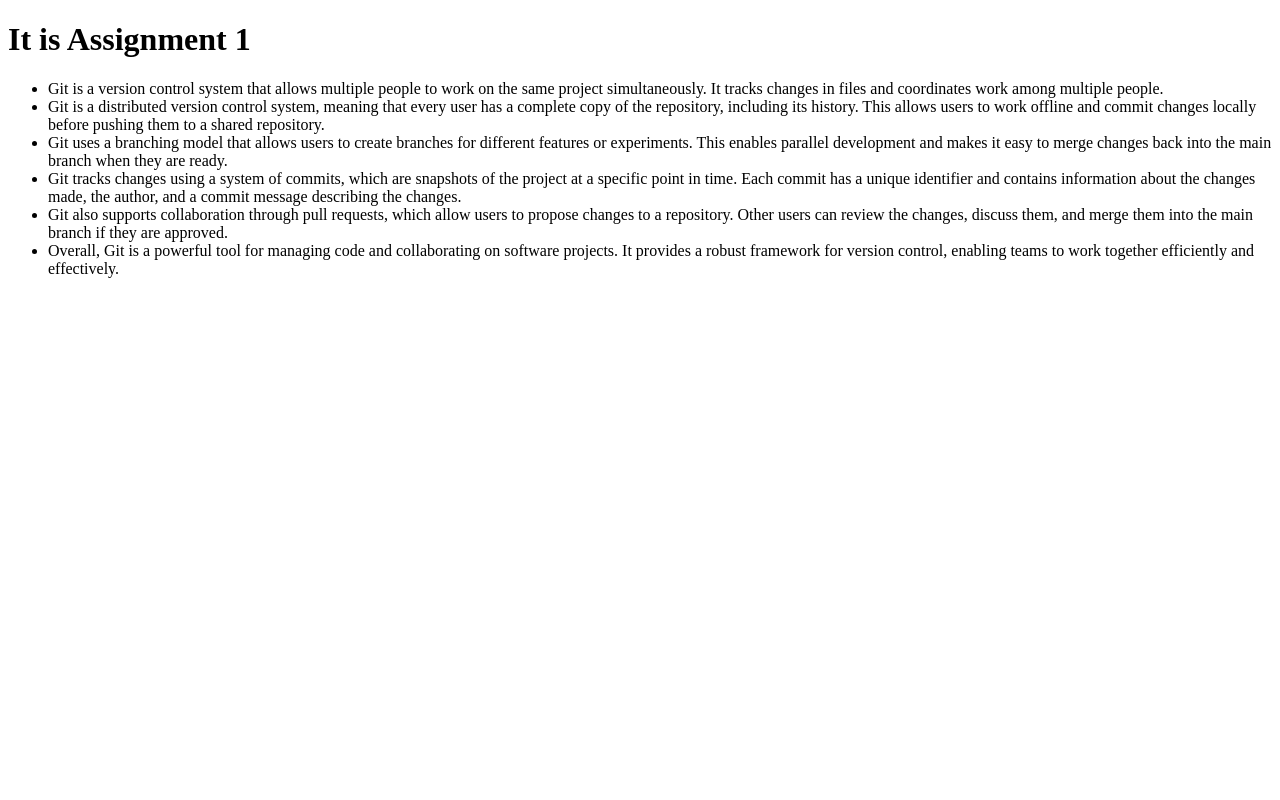
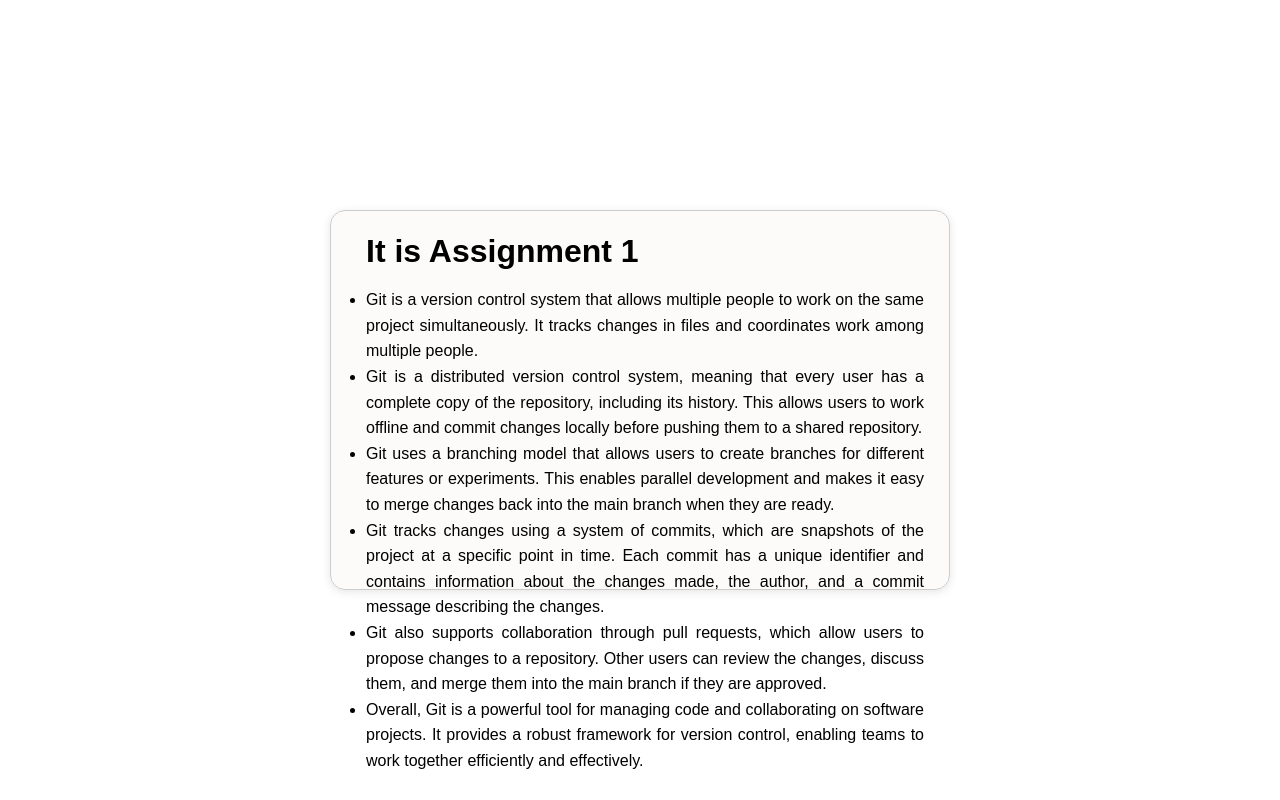
Before and after one commit to NishantKathrotiya22/git-assignment, a plain HTML site: page index.html in a window 1280 px wide. Drawn offline with Linux system fonts and the light colour scheme.

Commit message:
Added Styling

```diff
--- a/index.html
+++ b/index.html
@@ -4,31 +4,39 @@
 <head>
     <meta charset="UTF-8">
     <meta name="viewport" content="width=device-width, initial-scale=1.0">
+    <link rel="stylesheet" href="style.css">
     <title>Document</title>
 </head>
 
 <body>
-    <h1>
-        It is Assignment 1
-    </h1>
+    <div class="container">
+        <h1>It is Assignment 1</h1>
         <ul>
-        <li>Git is a version control system that allows multiple people to work on the same project simultaneously. It
+            <li>Git is a version control system that allows multiple people to work on the same project simultaneously.
+                It
                 tracks changes in files and coordinates work among multiple people.</li>
-        <li>Git is a distributed version control system, meaning that every user has a complete copy of the repository,
-            including its history. This allows users to work offline and commit changes locally before pushing them to a
+            <li>Git is a distributed version control system, meaning that every user has a complete copy of the
+                repository,
+                including its history. This allows users to work offline and commit changes locally before pushing them
+                to a
                 shared repository.</li>
-        <li>Git uses a branching model that allows users to create branches for different features or experiments. This
+            <li>Git uses a branching model that allows users to create branches for different features or experiments.
+                This
                 enables parallel development and makes it easy to merge changes back into the main branch when they are
                 ready.</li>
             <li>Git tracks changes using a system of commits, which are snapshots of the project at a specific point in
-            time. Each commit has a unique identifier and contains information about the changes made, the author, and a
+                time. Each commit has a unique identifier and contains information about the changes made, the author,
+                and a
                 commit message describing the changes.</li>
-        <li>Git also supports collaboration through pull requests, which allow users to propose changes to a repository.
-            Other users can review the changes, discuss them, and merge them into the main branch if they are approved.
+            <li>Git also supports collaboration through pull requests, which allow users to propose changes to a
+                repository.
+                Other users can review the changes, discuss them, and merge them into the main branch if they are
+                approved.
             </li>
             <li>Overall, Git is a powerful tool for managing code and collaborating on software projects. It provides a
                 robust framework for version control, enabling teams to work together efficiently and effectively.</li>
         </ul>
+    </div>
 
 </body>
 
--- /dev/null
+++ b/style.css
@@ -0,0 +1,38 @@
+*{
+    margin: 0;
+    padding: 0;
+    box-sizing: border-box;
+}
+
+body{
+    font-family: Arial, sans-serif;
+    line-height: 1.6;
+    padding: 20px;
+    height: 100vh;
+    width: 100%;
+    display: flex;
+    align-items: center;
+    justify-content: center;
+}
+
+.container{
+    width: 50% !important;
+    height: 50%;
+    text-wrap: wrap;
+    padding: 15px 25px 15px 35px;
+    border: 1px solid #ccc;
+    border-radius: 15px;
+    box-shadow: 0 2px 10px rgba(0, 0, 0, 0.1);
+    backdrop-filter: blur(10px);
+    background-color: hsla(33, 40%, 82%, 0.089);
+}
+ul{
+    list-style-type: disc !important;
+    padding: 0;
+    margin-top: 10px;
+}
+li{
+    text-align: justify;
+    list-style-type: disc;
+    padding: 0;
+}
```
Also changed, not shown: 1 other file. Lines whose indentation alone changed are shown as unchanged.
